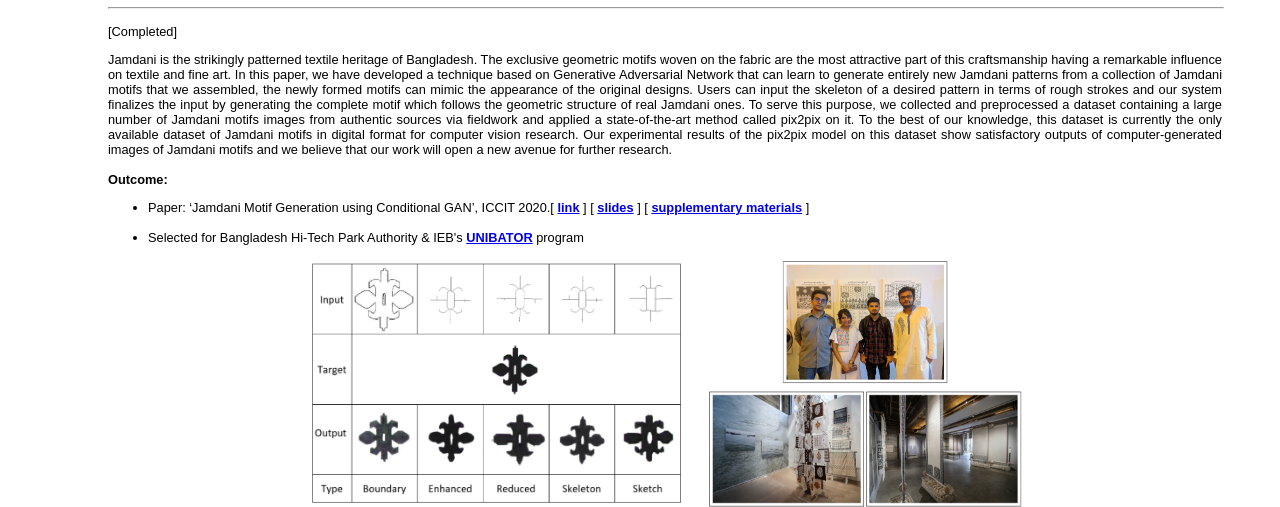
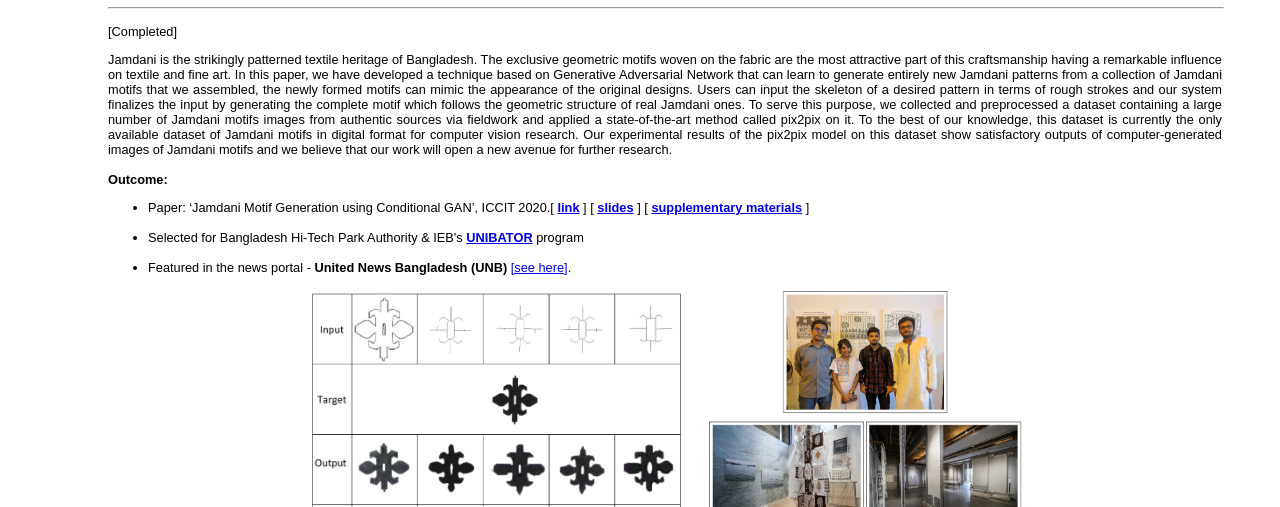
Before and after one commit to imruljubair/imruljubair.github.io, a Jekyll site: the page project/project-page.html, which Jekyll copies as it is, in a window 1280 px wide and 900 px high, scrolled down 2551 px, cut to the strip 0-507 px from the top of the window. Built offline with Jekyll 4.4.1, drawn with Linux system fonts in a browser that asks for light colours.

Commit message:
New things

```diff
--- a/_includes/news.html
+++ b/_includes/news.html
@@ -5,7 +5,7 @@
     <h2 class="category-title" style="font-size:130%">News</h2>
 	<div style="height:145px;overflow:scroll;padding:5px;background-color:#FCFADD;color:#714D03;scrollbar-base-color:#DEBB07;">
     <ul style="font-size:90%; list-style-type:circle">
-    <li>[Jul 2022] Our project <strong>Generative Jamdani</strong> is featured in the news portal <a href="https://unb.com.bd/m/category/Tech/generative-jamdani-a-trailblazing-research-on-jamdani-motif-generation-by-aust-students/96110?fbclid=IwAR1-iMzywgOnlkaFluTXSq5nFNUae1KcUHt6HkMgE2he-LIPc7pVKPVvvBA">United News</a>.</li>
+    <li>[Jul 2022] Our project <strong>Generative Jamdani</strong> is featured in the news portal - <strong>United News Bangladesh (UNB)</strong> <a href="https://unb.com.bd/m/category/Tech/generative-jamdani-a-trailblazing-research-on-jamdani-motif-generation-by-aust-students/96110?fbclid=IwAR1-iMzywgOnlkaFluTXSq5nFNUae1KcUHt6HkMgE2he-LIPc7pVKPVvvBA">[see here]</a>.</li>
     <li>[Jun 2022] Workshop papers submitted to <strong>ICPR22</strong>.</li>
     <li>[Mar 2022] Three workshop papers submitted to <strong>CVPR22</strong>.</li>
     <li>[Mar 2022] Our <strong>project</strong> "Jamdani motif generation" took place in <strong>top 50</strong> for Bangladesh Hi-Tech Park Authority & IEB's <a href="https://www.unibatorbd.org/">UNIBATOR</a> program.</li>
--- a/project/project-page.html
+++ b/project/project-page.html
@@ -100,7 +100,8 @@ div {
 <ul>
 <li>Paper: ‘Jamdani Motif Generation using Conditional GAN’, ICCIT 2020.[ <a href="https://ieeexplore.ieee.org/document/9392654" ; style="font-weight:bold">link</a> ] [ <a href="material/jam.pdf"; style="font-weight:bold">slides</a> ] [ <a href="https://github.com/raihan-tanvir/generative-jamdani"; style="font-weight:bold">supplementary materials</a> ]
 </li><br>
-<li>Selected for Bangladesh Hi-Tech Park Authority & IEB's <a href="https://www.unibatorbd.org/results/#:~:text=Jamdani%20motif%20generation%20using%20conditional%20generative%20adversarial%20network"><strong>UNIBATOR</strong></a> program</li>
+<li>Selected for Bangladesh Hi-Tech Park Authority & IEB's <a href="https://www.unibatorbd.org/results/#:~:text=Jamdani%20motif%20generation%20using%20conditional%20generative%20adversarial%20network"><strong>UNIBATOR</strong></a> program</li> <br>
+<li>Featured in the news portal - <strong>United News Bangladesh (UNB)</strong> <a href="https://unb.com.bd/m/category/Tech/generative-jamdani-a-trailblazing-research-on-jamdani-motif-generation-by-aust-students/96110?fbclid=IwAR1-iMzywgOnlkaFluTXSq5nFNUae1KcUHt6HkMgE2he-LIPc7pVKPVvvBA">[see here]</a>.</li>
 </ul>
   </p>
 <p align="center">
```
